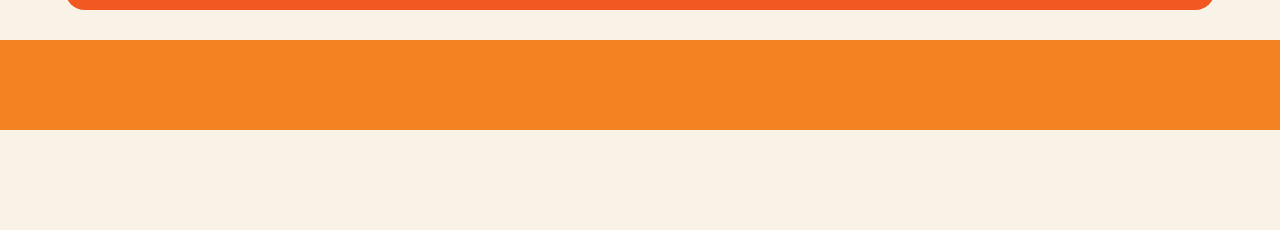
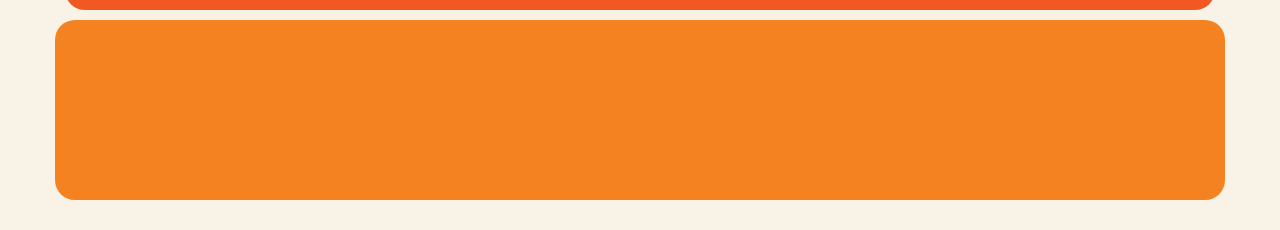
Before and after one commit to DechantS303/dechants303.github.io, a plain HTML site: page P1 Part 3/p1p3.html in a window 1280 px wide. Shown: the part 637-867 px from the top of the page. Before the commit the page ends 800 px from the top, so only its background shows below. Drawn offline with Linux system fonts and the light colour scheme; a web font is replaced by a local one.

Commit message:
new thing

```diff
--- a/P1 Part 3/p1p3.html
+++ b/P1 Part 3/p1p3.html
@@ -47,10 +47,10 @@
 						</p>
 						<img src="images/DSO_BTS_Mixer_Square.png" class="col-3" id="mixer">
 				</div>
+				<div id="footer"></div>
 			</div>
 		</section>
-		<section id="footer" class="container-fluid">
-		</section>
+
 
 	</body>
 </html>
--- a/P1 Part 3/style.css
+++ b/P1 Part 3/style.css
@@ -91,16 +91,14 @@ div#box{
 	padding-bottom: 190px;
 	padding-left: 30px;
 	margin: 10px;
-	margin-top: 10px;
 	border-radius: 20px;
 }
 
 /* Footer */
-section#footer{
-	padding-top: 30px;
-	padding-bottom: 60px;
-	padding-left: 0;
-	padding-right: 0;
-	margin: 0 auto;
+div#footer{
 	background-color: rgb(245, 130, 32, 1.0);
+	padding: 90px;
+	margin: 0px;
+	height: vmax;
+	border-radius: 20px;
 }
```
